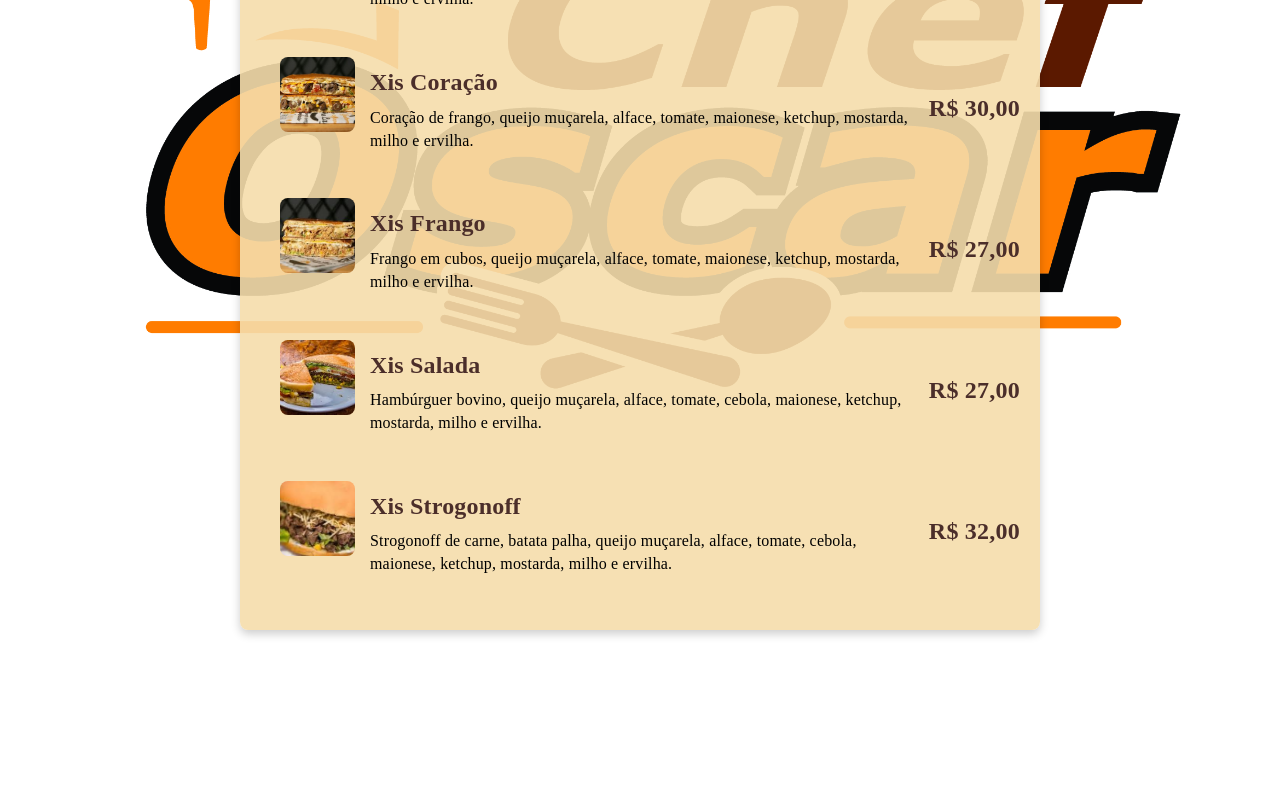
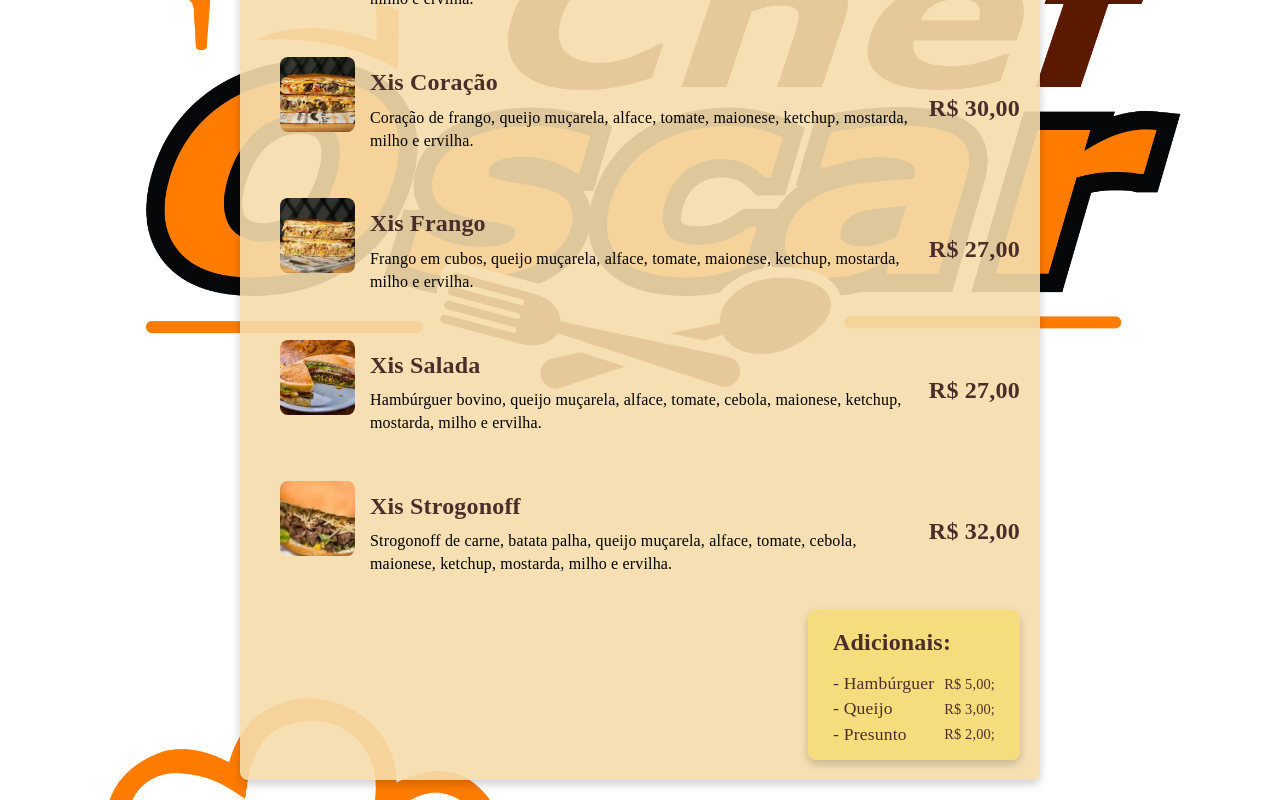
Before and after one commit to PatrickAngrezani/chef-oscar-website, a React (Create React App) app: page /xis in a window 1280 px wide. Shown: the part 419-1219 px from the top of the page. Before the commit the page ends 1069 px from the top, so only its background shows below. Built offline with nearby package versions, Linux system fonts and the light colour scheme.

Commit message:
feat: space to additional items

```diff
--- a/package.json
+++ b/package.json
@@ -10,6 +10,8 @@
     "@testing-library/jest-dom": "^5.17.0",
     "@testing-library/react": "^13.4.0",
     "@testing-library/user-event": "^13.5.0",
+    "html2canvas": "^1.4.1",
+    "jspdf": "^2.5.2",
     "react": "^18.3.1",
     "react-dom": "^18.3.1",
     "react-router-dom": "^6.28.0",
--- a/src/App.js
+++ b/src/App.js
@@ -7,7 +7,7 @@ import ContactSection from "./components/ContactSection.tsx";
 import Header from "./components/Header.tsx";
 import SavoryPizzaSection from "./components/SavoryPizzaSection.tsx";
 import SweetPizzaSection from "./components/SweetPizzaSection.tsx";
-import XisSection from "./components/XisSection.tsx";
+import { XisSection } from "./components/XisSection.tsx";
 import VariedFoodsSections from "./components/VariedFoodsSection.tsx";
 
 function App() {
--- a/src/components/XisSection.tsx
+++ b/src/components/XisSection.tsx
@@ -25,7 +25,12 @@ interface Food {
   price: string;
 }
 
-const xisFlavors: Food[] = [
+interface AdditionalItems {
+  name: string;
+  value: string;
+}
+
+export const XisFlavors: Food[] = [
   {
     name: "Xis Bacon",
     description:
@@ -70,7 +75,22 @@ const xisFlavors: Food[] = [
   },
 ];
 
-const XisSection = () => {
+export const AdditionalItems: AdditionalItems[] = [
+  {
+    name: "Hambúrguer",
+    value: "R$ 5,00",
+  },
+  {
+    name: "Queijo",
+    value: "R$ 3,00",
+  },
+  {
+    name: "Presunto",
+    value: "R$ 2,00",
+  },
+];
+
+export const XisSection = () => {
   return (
     <Box
       sx={{
@@ -93,6 +113,7 @@ const XisSection = () => {
           maxWidth: "800px",
           margin: "auto",
           boxShadow: "0px 4px 10px rgba(0, 0, 0, 0.2)",
+          position: "relative",
         }}
       >
         <Typography
@@ -109,7 +130,7 @@ const XisSection = () => {
         </Typography>
 
         <List>
-          {xisFlavors.map((flavor, index) => (
+          {XisFlavors.map((flavor, index) => (
             <ListItem
               key={index}
               sx={{
@@ -180,9 +201,69 @@ const XisSection = () => {
             </ListItem>
           ))}
         </List>
+        {/* Additionals Section - Positioned below the flavors */}
+        <Box
+          sx={{
+            marginLeft: "auto",
+            backgroundColor: "rgba(245, 221, 121, 0.9)",
+            padding: "5px 25px",
+            borderRadius: "8px",
+            boxShadow: "0px 4px 10px rgba(0, 0, 0, 0.2)",
+            width: "fit-content",
+            textAlign: "left",
+          }}
+        >
+          <List>
+            <Typography
+              variant="h6"
+              sx={{
+                color: "#4B2E2A",
+                fontWeight: "bold",
+                fontFamily: "Tangerine",
+                fontSize: "1.5rem",
+                marginBottom: "10px",
+              }}
+            >
+              Adicionais:
+            </Typography>
+
+            {AdditionalItems.map((item, index) => (
+              <ListItem
+                key={index}
+                sx={{
+                  display: "flex",
+                  justifyContent: "space-between",
+                  padding: "0",
+                }}
+              >
+                <Typography
+                  variant="body2"
+                  sx={{
+                    color: "#4B2E2A",
+                    fontFamily: "Tangerine",
+                    fontSize: "1.1rem",
+                    flex: 1,
+                  }}
+                >
+                  - {item.name}
+                </Typography>
+                <Typography
+                  variant="body2"
+                  sx={{
+                    color: "#4B2E2A",
+                    fontFamily: "Tangerine",
+                    fontSize: ".9rem",
+                    textAlign: "right",
+                    marginLeft: "10px",
+                  }}
+                >
+                  {item.value};
+                </Typography>
+              </ListItem>
+            ))}
+          </List>
+        </Box>
       </Box>
     </Box>
   );
 };
-
-export default XisSection;
```
Also changed, not shown: 1 other file (tests, documents, lock files or other folders).
